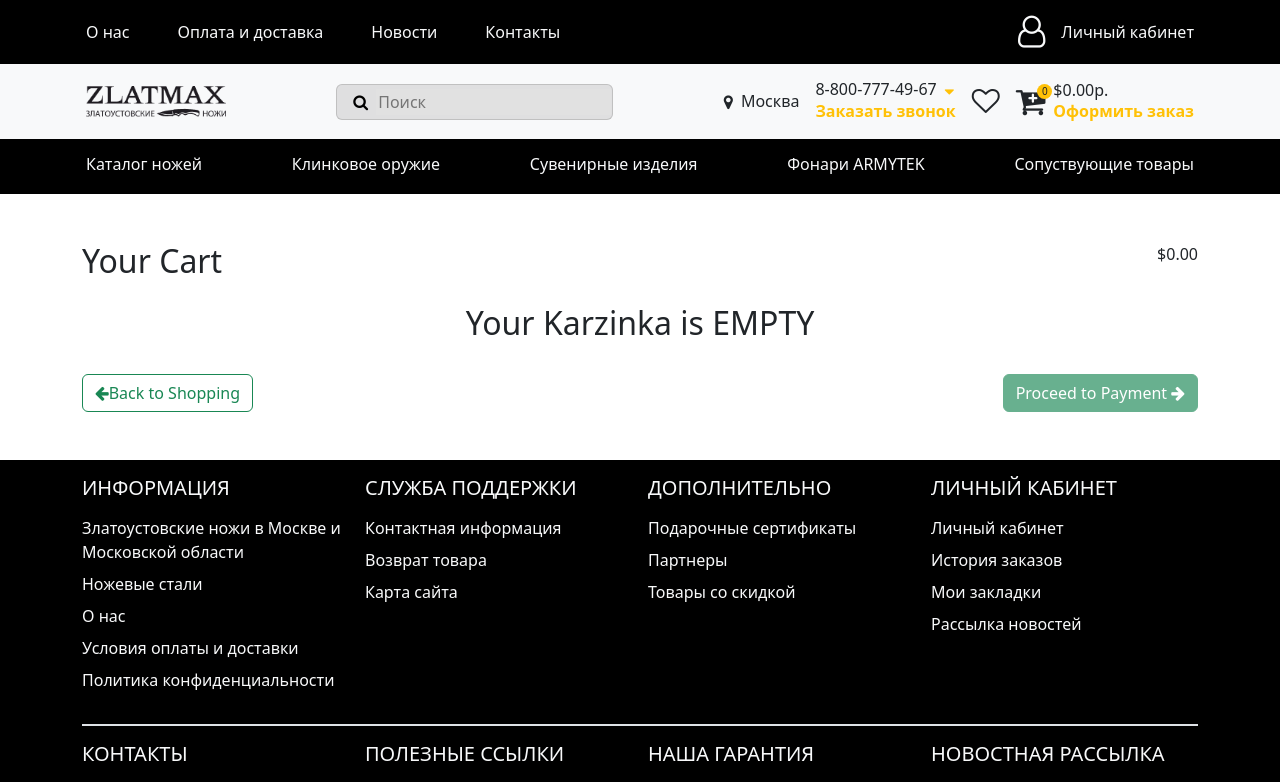
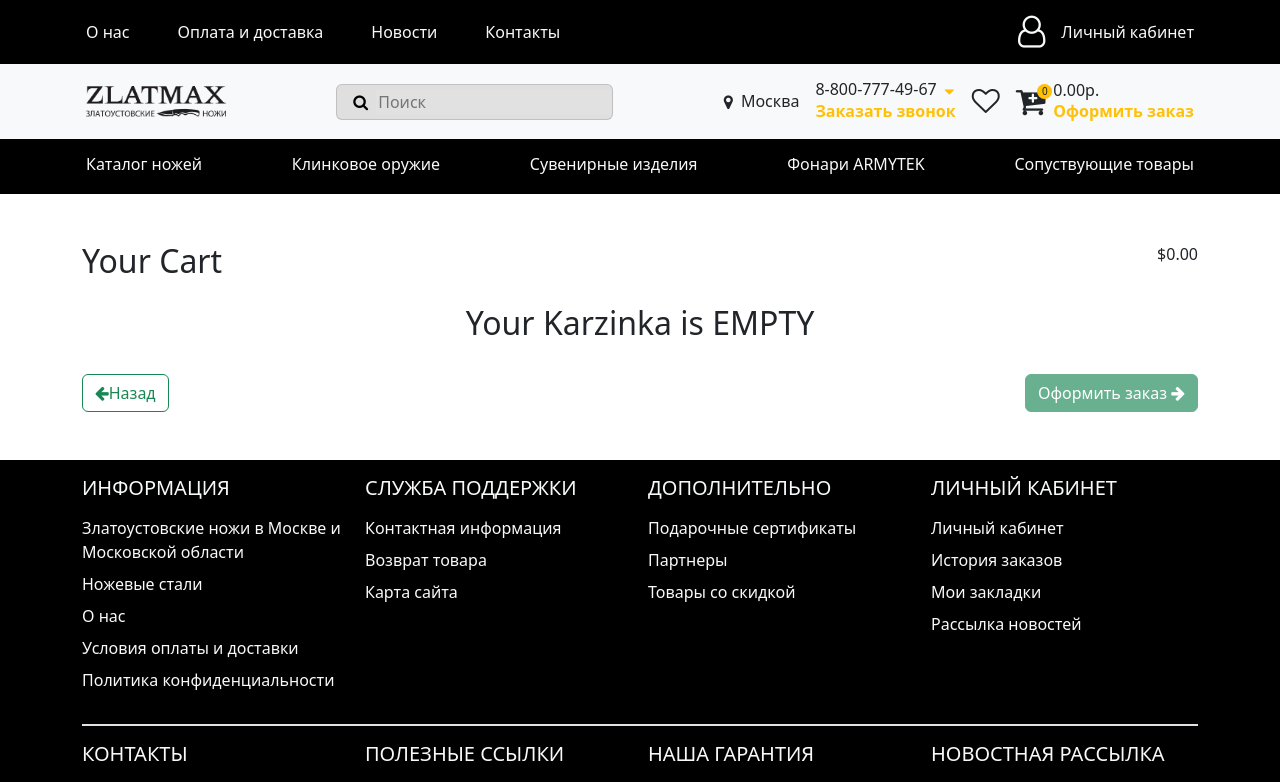
Before and after one commit to ziyadem/online-market, a React (Vite) app: page /karzinka in a window 1280 px wide. Shown: the top 782 px of the page. Built offline with nearby package versions, Linux system fonts and the light colour scheme.

Commit message:
karzinka

```diff
--- a/src/components/Header.jsx
+++ b/src/components/Header.jsx
@@ -97,7 +97,6 @@ const Header = () => {
                 <span>
                   <h6 className="m-0">
                     <span>
-                      $
                       {items
                         .reduce((p, c) => p + c.count * c.product.price, 0)
                         .toFixed(2)}
@@ -107,12 +106,11 @@ const Header = () => {
                   <div className="top-number bg-warning">
                     <p className="text-center">{cart.items.length}</p>
                   </div>
-                  <a
-                    href="/"
+                  <p
                     className="m-0 text-warning text-decoration-none fw-bold"
                   >
                     Оформить заказ
-                  </a>
+                  </p>
                 </span>
               </span>
             </div>
--- a/src/index.scss
+++ b/src/index.scss
@@ -4,6 +4,9 @@
 }
 #logo{
     width: 140px;
+}
+a{
+    text-decoration: none !important;
 }
 p{
     margin: 0 !important;
@@ -51,11 +54,14 @@ header{
     background-color: #ffc107;
 }
 }
-a{
-    text-decoration: none !important;
-}
 .login{
     height: 100vh;
+    background-image: url('/bg.jpg');
+    background-size: cover;
+    .login-card{
+        background-color: rgba(132, 130, 125, 0.483);
+        border: none !important;
+    }
 }
 .main{
     background-image: url('/home-bg.png');
@@ -117,6 +123,15 @@ a{
     background-color: black;
     width: 100%;
 }
+.dropdown-menu{
+    p{
+        width: 15.5rem !important;
+    }
+    p:hover{
+        color: #ffc107;
+        cursor: pointer;
+    }
+}
 .carousel-indicators-div{
     margin-bottom: -1.5rem !important;
 }
@@ -161,24 +176,6 @@ option::selection {
 .product-karzinka-card-img{
   height: 23rem;
 }
-.dropdown-menu{
-    p{
-        width: 15.5rem !important;
-    }
-    p:hover{
-        color: #ffc107;
-        cursor: pointer;
-    }
-}
-.login{
-    background-image: url('/bg.jpg');
-    background-size: cover;
-    .login-card{
-        background-color: rgba(132, 130, 125, 0.483);
-        border: none !important;
-    }
-}
-
 
 @media screen and (max-width: 800px) {
   header {
--- a/src/pages/Karzinka.jsx
+++ b/src/pages/Karzinka.jsx
@@ -66,7 +66,7 @@ const Karzinka = () => {
                     +
                   </button>
                 </div>
-                <div className="col-md-1">${price * count}</div>
+                <div className="col-md-1">{price * count} p.</div>
                 <div className="col-md-1">
                   <button
                     onClick={() => handleRemoveItem(id)}
@@ -82,10 +82,10 @@ const Karzinka = () => {
         <div className="d-flex justify-content-between my-3">
           <Link to="/" className="btn btn-outline-success">
             <i className="fa fa-solid fa-arrow-left"></i>
-            Back to Shopping
+            Назад
           </Link>
           <button disabled={items.length === 0} className="btn btn-success">
-            Proceed to Payment <i className="fa fa-solid fa-arrow-right"></i>
+            Оформить заказ <i className="fa fa-solid fa-arrow-right"></i>
           </button>
         </div>
       </section>
```
